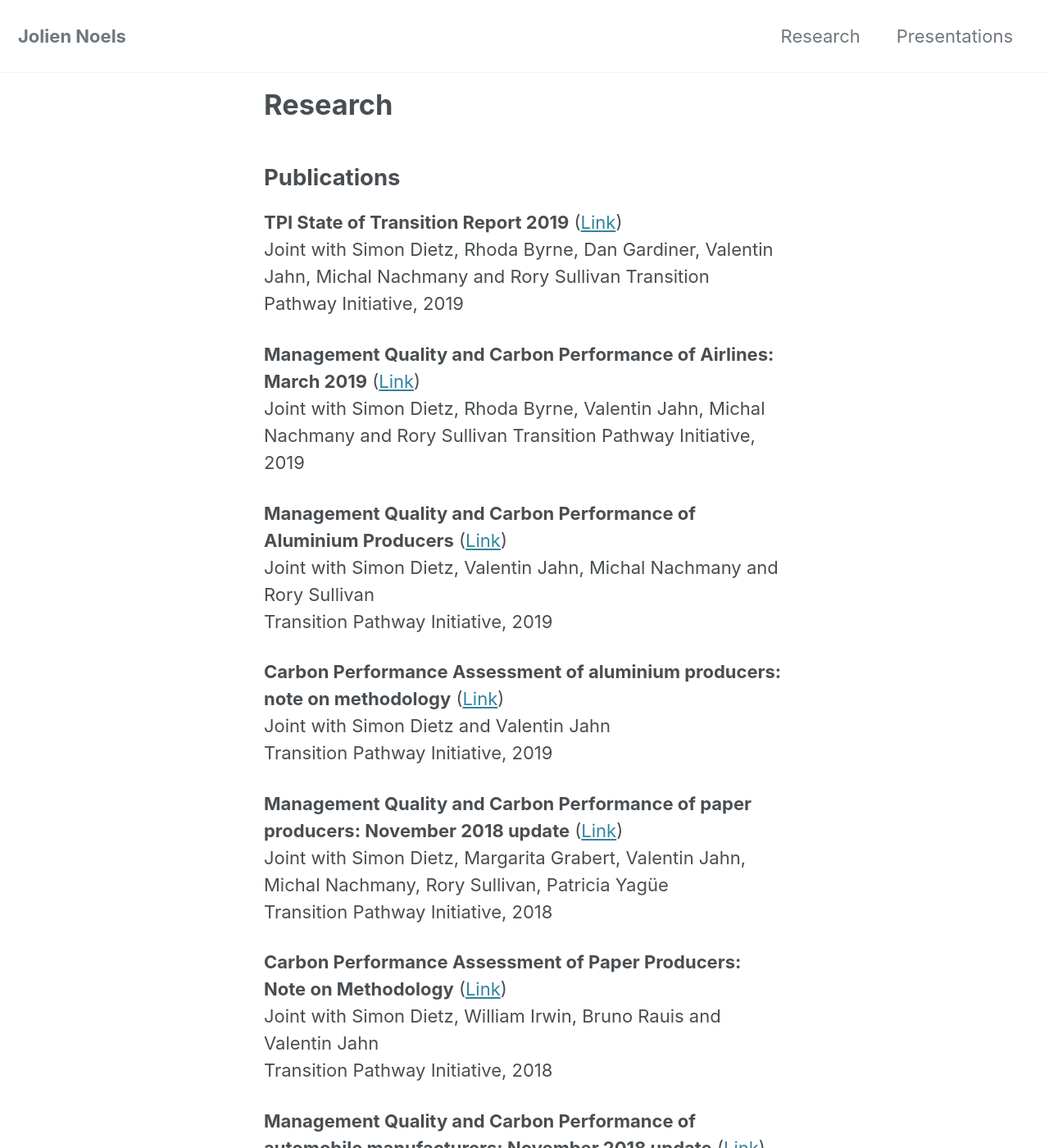
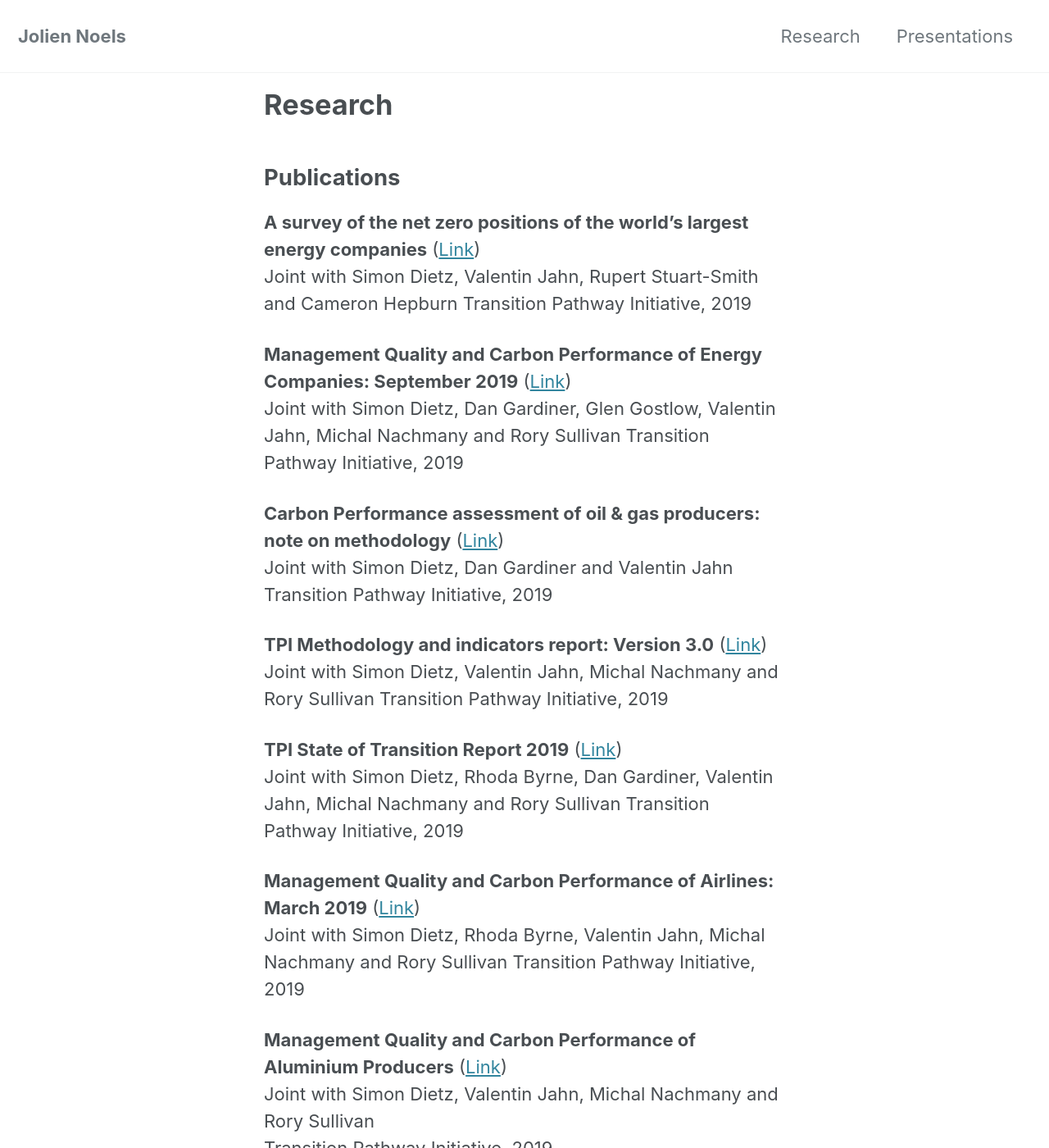
Before and after one commit to JolienNoels/joliennoels.github.io, a Jekyll site: the page built from _pages/research.md, in a window 1280 px wide and 1400 px high. Shown: the whole window at 82% size. Built offline with Jekyll 4.4.1, drawn with Linux system fonts in a browser that asks for light colours; cached includes are drawn as plain includes; nearby versions of some CDN libraries.

Commit message:
Update research.md

```diff
--- a/_pages/research.md
+++ b/_pages/research.md
@@ -5,6 +5,22 @@ permalink: /research/
 ---
 
 ## Publications
+
+**A survey of the net zero positions of the world’s largest energy companies** ([Link](http://www.lse.ac.uk/GranthamInstitute/tpi/wp-content/uploads/2019/11/A-survey-of-the-net-zero-positions-of-the-worlds-largest-energy-companies-3.pdf))
+  Joint with Simon Dietz, Valentin Jahn, Rupert Stuart-Smith and Cameron Hepburn
+  Transition Pathway Initiative, 2019
+
+**Management Quality and Carbon Performance of Energy Companies: September 2019** ([Link](http://www.lse.ac.uk/GranthamInstitute/tpi/wp-content/uploads/2019/09/Management-quality-and-carbon-performance-of-energy-sectors-final-180919.pdf))
+  Joint with Simon Dietz, Dan Gardiner, Glen Gostlow, Valentin Jahn, Michal Nachmany and Rory Sullivan
+  Transition Pathway Initiative, 2019
+
+**Carbon Performance assessment of oil & gas producers: note on methodology** ([Link](http://www.lse.ac.uk/GranthamInstitute/tpi/wp-content/uploads/2019/09/Methodology-note-for-Oil-and-Gas.pdf))
+  Joint with Simon Dietz, Dan Gardiner and Valentin Jahn
+  Transition Pathway Initiative, 2019
+
+**TPI Methodology and indicators report: Version 3.0** ([Link](http://www.lse.ac.uk/GranthamInstitute/tpi/wp-content/uploads/2019/09/Methodology-and-Indicator-Report-v3.0-Final.pdf))
+  Joint with Simon Dietz, Valentin Jahn, Michal Nachmany and Rory Sullivan
+  Transition Pathway Initiative, 2019
 
 **TPI State of Transition Report 2019** ([Link](http://www.lse.ac.uk/GranthamInstitute/tpi/wp-content/uploads/2019/07/TPI-State-of-Transition-Report-2019-1.pdf))
   Joint with Simon Dietz, Rhoda Byrne, Dan Gardiner, Valentin Jahn, Michal Nachmany and Rory Sullivan
```
